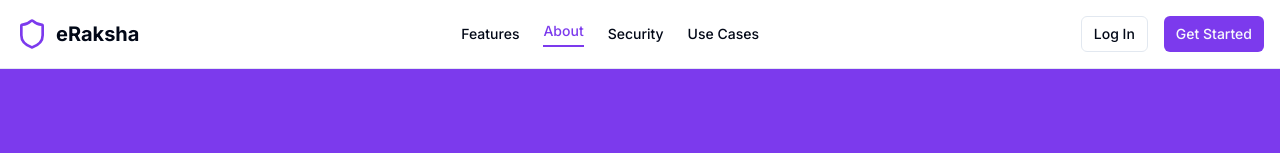
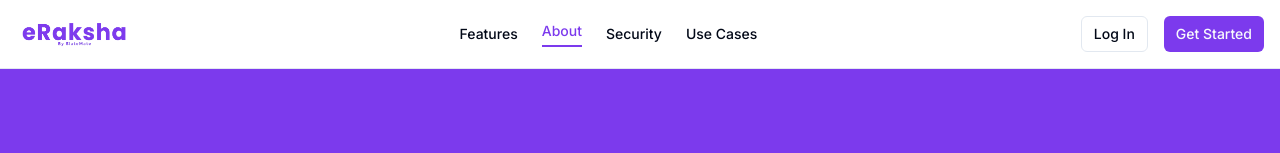
Before and after one commit to ayushranjan636/eRaksha-WebPage, a Next.js app: page /about in a window 1280 px wide. Shown: the top 153 px of the page. Built offline with nearby package versions, Linux system fonts and the light colour scheme.

Commit message:
Update page.tsx

```diff
--- a/app/about/page.tsx
+++ b/app/about/page.tsx
@@ -13,8 +13,7 @@ export default function AboutPage() {
       <header className="sticky top-0 z-50 bg-white/80 backdrop-blur-md border-b">
         <div className="container mx-auto px-4 py-4 flex items-center justify-between">
           <Link href="/" className="flex items-center gap-2">
-            <Shield className="h-8 w-8 text-purple-600" />
-            <span className="text-xl font-bold">eRaksha</span>
+            <Image src="/eraksha.png" alt="eRaksha Logo" width={120} height={80} />
           </Link>
           <nav className="hidden md:flex items-center gap-6">
             <Link href="/features" className="text-sm font-medium hover:text-purple-600 transition-colors">
```
